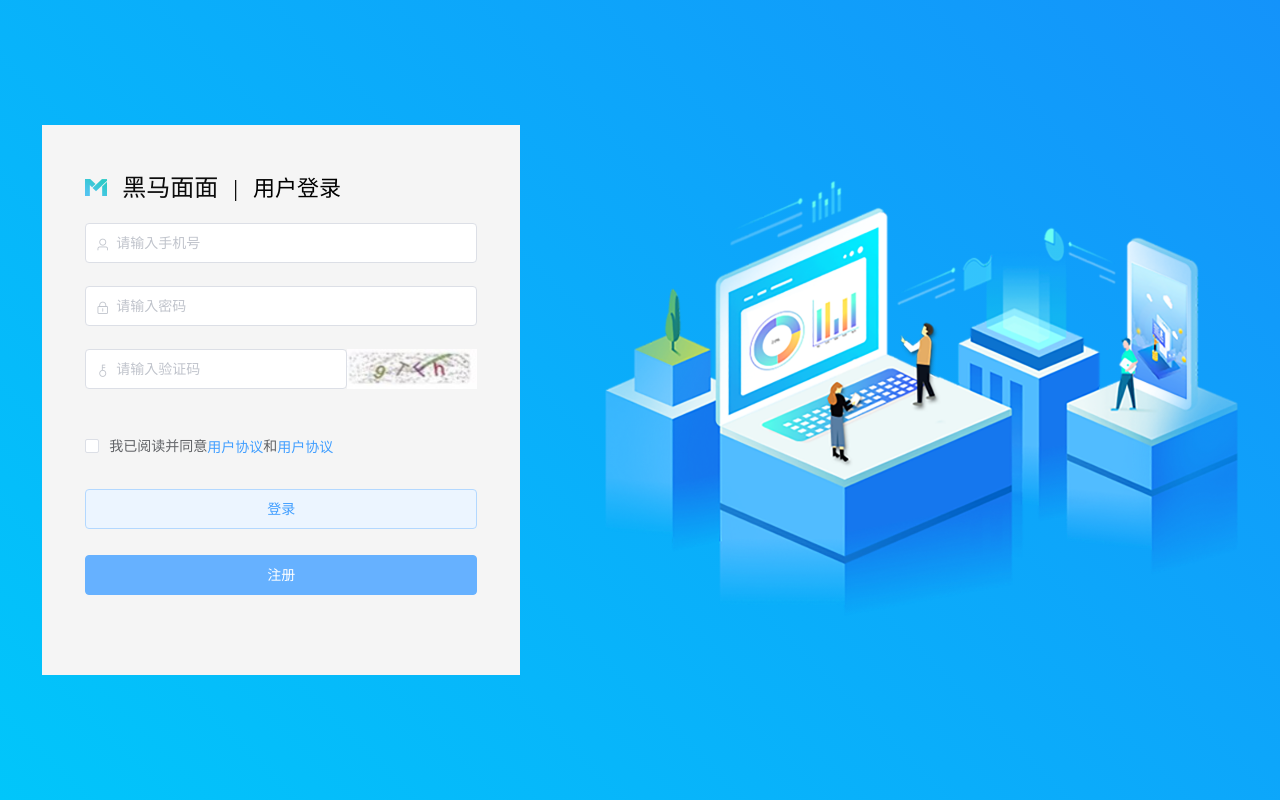
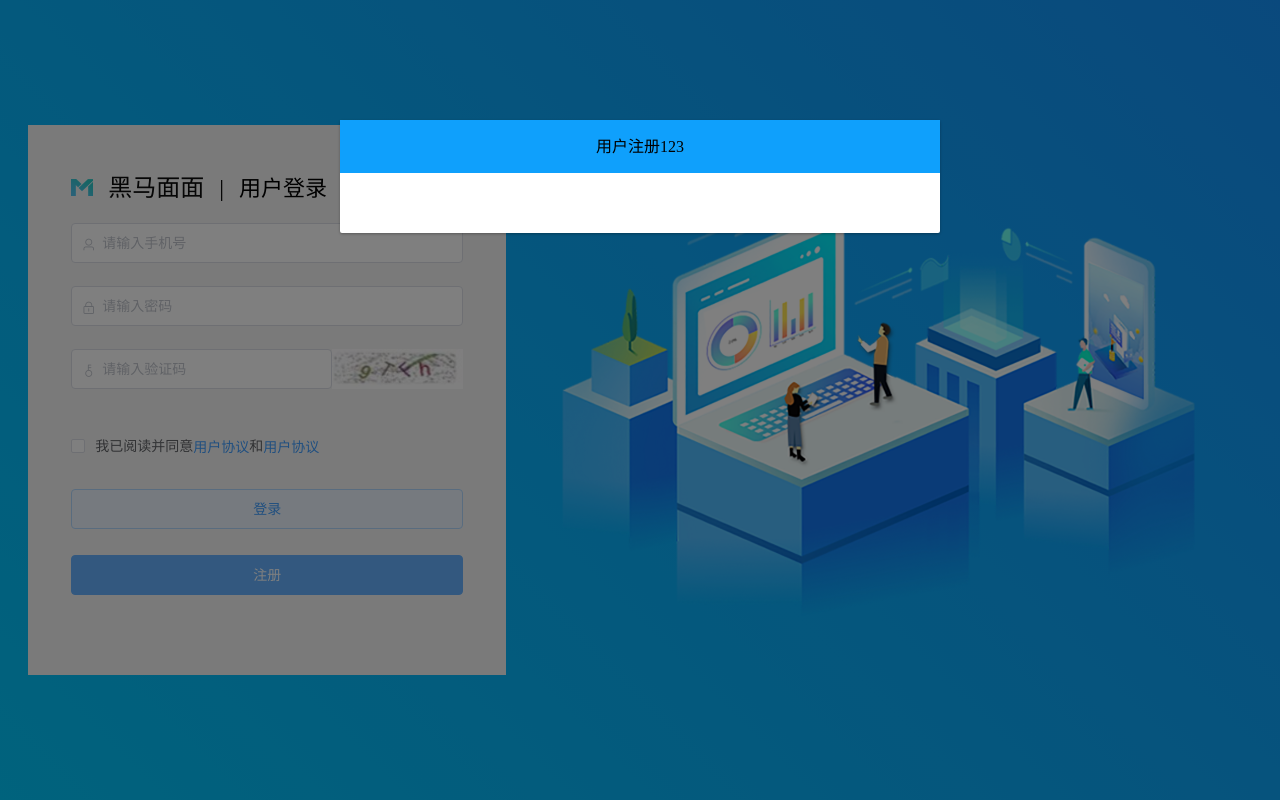
Before and after one commit to ake2020/vuePChmmian, a Vue app: page / in a window 1280 px wide. Both pictures are taken after a click on the button "注册". Built offline with nearby package versions, Linux system fonts and the light colour scheme.

Commit message:
注册模态框

```diff
--- a/src/view/login/login.vue
+++ b/src/view/login/login.vue
@@ -37,21 +37,32 @@
             <el-form-item>
               <el-button class="btn" type="primary" :plain="true" @click="loginClick">登录</el-button>
               <br>
-              <el-button class="btn" type="primary">注册</el-button>
+              <el-button class="btn" type="primary" @click="registerClick">注册</el-button>
             </el-form-item>
           </el-form>
         </div>
+
       </div>
     </div>
     <div class="right">
       <img src="@/assets/img/login_banner_ele.png" alt />
     </div>
+    <div>
+      <!-- 将组件已标签的形式定义到html中 -->
+      <register ref="register"></register>
+    </div>
   </div>
 </template>
 
 <script>
+// 导入子组件
+import register from './register.vue';
 export default {
   name: "login",
+  // 注册子组件
+  components:{
+    register
+  },
   data() {
     return {
       form:{
@@ -83,6 +94,9 @@
           this.$message.success(result + '')
        }
       )
+    },
+    registerClick(){
+      this.$refs.register.dialogFormVisible=true
     }
   },
 };
--- /dev/null
+++ b/src/view/login/register.vue
@@ -0,0 +1,31 @@
+<template>
+  <el-dialog :visible.sync="dialogFormVisible" class="register" width="600px" :show-close="false">
+    <div slot="title" class="title">用户注册123</div>
+  </el-dialog>
+</template>
+
+<script>
+// import login from 'login';
+export default {
+  data() {
+    return {
+      dialogFormVisible: false
+    };
+  }
+};
+</script>
+
+<style lang="less">
+.register {
+  .title {
+    height: 53px;
+    background-color: #0fa0fc;
+    line-height: 53px;
+    color: #000;
+    text-align: center;
+  }
+  .el-dialog__header {
+    padding: 0;
+  }
+}
+</style>
```
